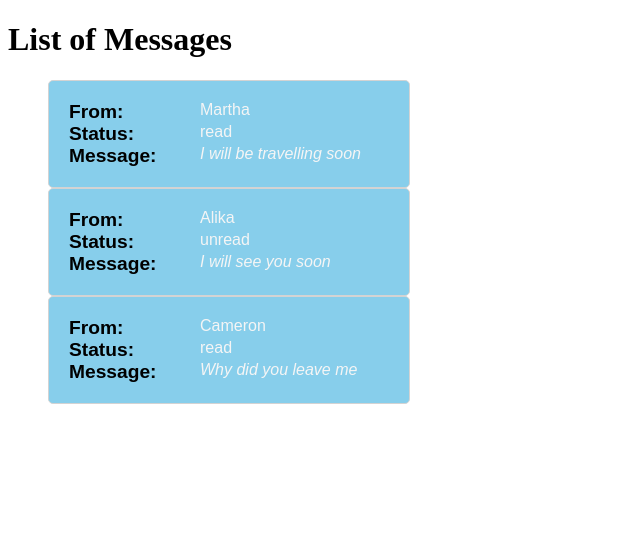
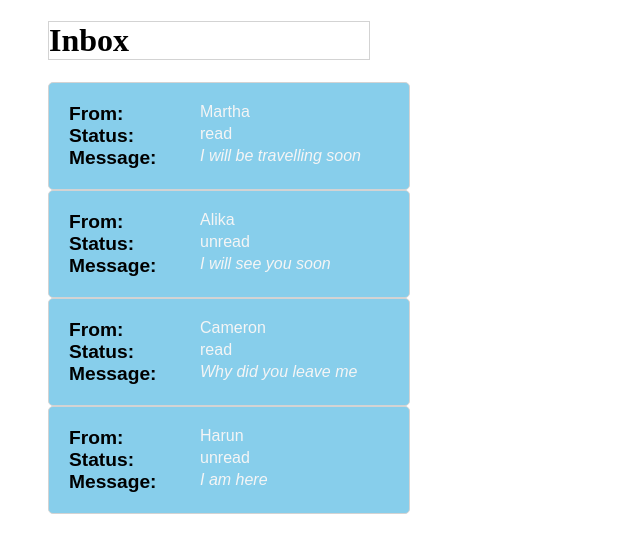
Before and after one commit to hricha05/message-app, a React (Create React App) app: page / in a window 1280 px wide. Shown: the top 552 px of the page, without its empty margins (0-640 px from the left). Built offline with nearby package versions, Linux system fonts and the light colour scheme.

Commit message:
modified message header/added an extra message to view

```diff
--- a/src/messages/message-list.js
+++ b/src/messages/message-list.js
@@ -19,6 +19,11 @@ class MessageList extends Component {
                 from: 'Cameron',
                 content: 'Why did you leave me',
                 status: 'read'
+            },
+            {
+                from: 'Harun',
+                content: 'I am here',
+                status: 'unread'
             }
         ]
     }
@@ -31,7 +36,7 @@ class MessageList extends Component {
         })
         return (
         <div>
-            <h1>List of Messages</h1>
+            <h1 className="header">Inbox</h1>
             {messageViews}
         </div>
         )
```
